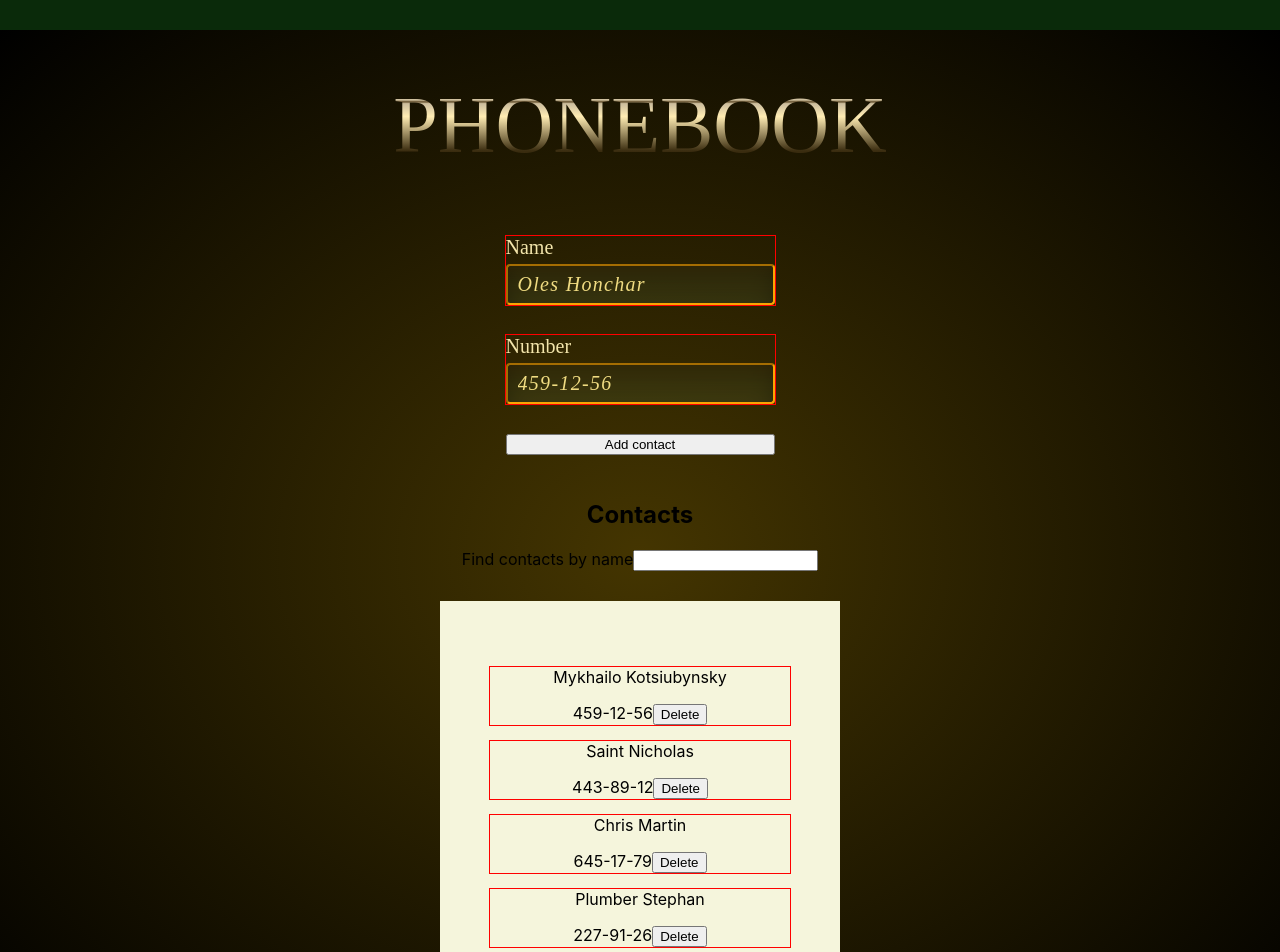
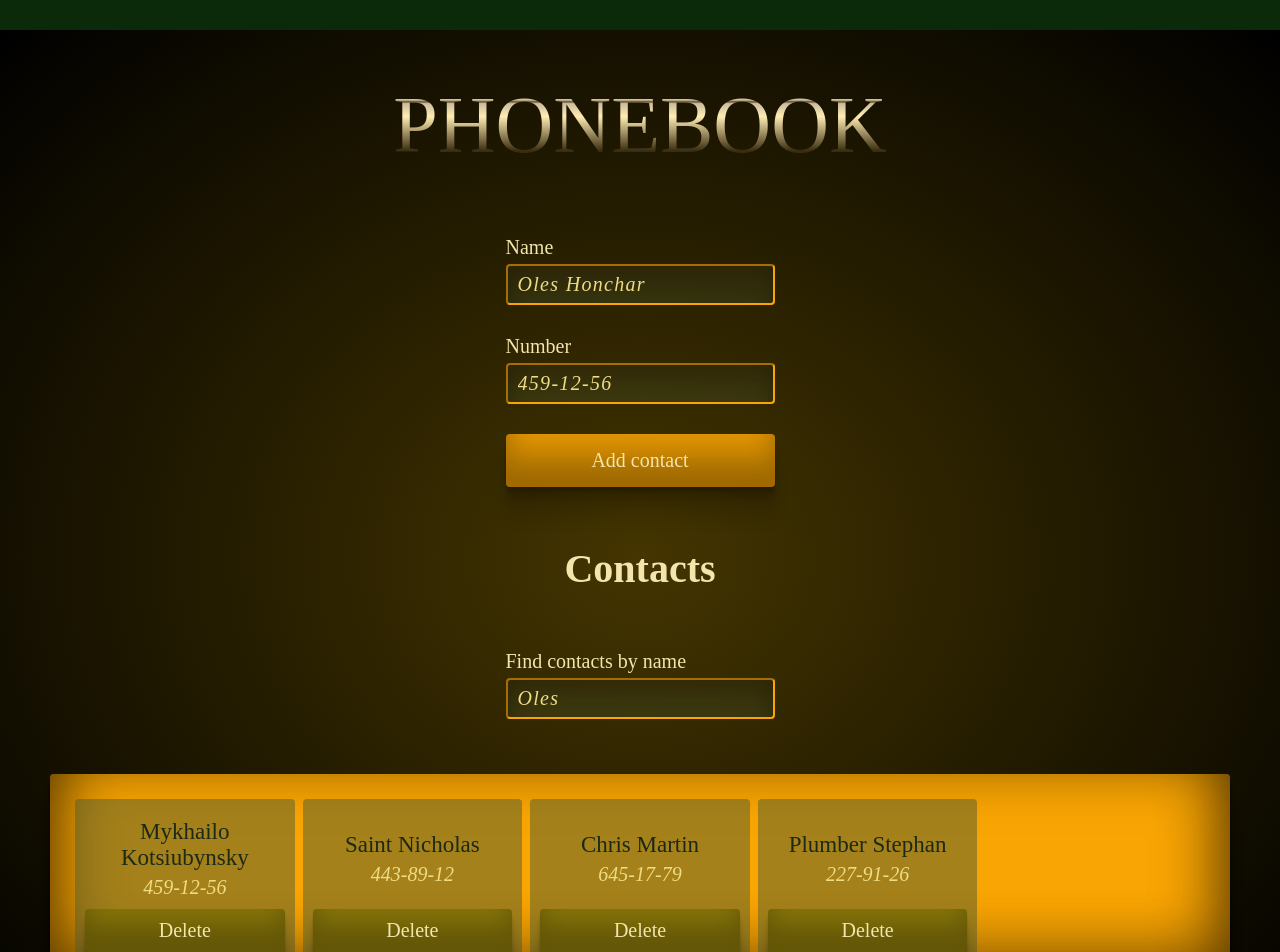
Before and after one commit to OIgaB/goit-react-hw-02-phonebook, a React (Create React App) app: page / in a window 1280 px wide. Shown: the top 952 px of the page. Built offline with nearby package versions, Linux system fonts and the light colour scheme.

Commit message:
Complete styling

```diff
--- a/src/components/App.jsx
+++ b/src/components/App.jsx
@@ -2,7 +2,7 @@ import { Component } from 'react';
 import { ContactForm } from './ContactForm/ContactForm';
 import { Filter } from './Filter/Filter';
 import { ContactList } from './ContactList/ContactList';
-import { Container, Title } from "./styled";
+import { Container, Title, SubTitle, AlertMessage } from "./styled";
 import PropTypes from 'prop-types';
 import { nanoid } from 'nanoid';
 import { Notify } from 'notiflix/build/notiflix-notify-aio';
@@ -19,7 +19,6 @@ export class App extends Component {
     ],
     filter: ''
   }
-
 
   // Функція викликається при відправці форми - змінює state (зшиває масив контактів з новим об'єктом 1го контакта)
   // Якщо введене ім'я вже є в state контактах, то спливе відповідне повідомлення і об'єкт з цим ім'ям не додасться до state
@@ -55,6 +54,7 @@ export class App extends Component {
     return contacts.filter(({ name }) =>
       name.toLowerCase().includes(filter.toLowerCase())
     );
+
   }
 
   // Функція видалення 1го контакта по id (filter створює новий масив без об'єкта з заданим id)
@@ -72,9 +72,13 @@ export class App extends Component {
           <Title>Phonebook</Title>
           <ContactForm onContactCreate={onContactCreate} />
 
-          <h2>Contacts</h2>
+          <SubTitle>Contacts</SubTitle>
           <Filter filter={this.state.filter} onChange={handleFilter} />
-          <ContactList contacts={getVisibleContacts()} onDeleteContact={DeleteContact} /> {/* якщо фільтр пустий, то передасться [] контактів зі state, якщо повний, то [] зі співпадіннями */}
+          {getVisibleContacts().length ? (
+          <ContactList contacts={getVisibleContacts()} onDeleteContact={DeleteContact} /> // якщо фільтр пустий, то передасться [] контактів зі state, якщо повний, то [] зі співпадіннями
+          ) : (
+            <AlertMessage>There is no contact matching your request.</AlertMessage>
+          )}
         </Container>
     );
   }
--- a/src/components/ContactForm/ContactForm.jsx
+++ b/src/components/ContactForm/ContactForm.jsx
@@ -2,7 +2,7 @@
 
 import { Component } from "react";                     // для класів
 import PropTypes from 'prop-types';
-import { Form, Label, Input } from "./styled";
+import { Form, Input, Button } from "./styled";
 
 
 export class ContactForm extends Component {       // для класів
@@ -34,8 +34,8 @@ export class ContactForm extends Component {       // для класів
     render() {
         const { handleFormSubmit, handleChange } = this;
         return (
-            <Form onSubmit={handleFormSubmit}>
-                <Label>
+            <Form onSubmit={handleFormSubmit} autoComplete="off">
+                <label>
                     Name
                         <Input
                             type="text"
@@ -47,8 +47,8 @@ export class ContactForm extends Component {       // для класів
                             required
                             onChange={handleChange}
                         />
-                </Label>
-                <Label>
+                </label>
+                <label>
                     Number
                     <Input
                         type="tel"
@@ -60,8 +60,8 @@ export class ContactForm extends Component {       // для класів
                         placeholder="459-12-56"
                         onChange={handleChange}
                     />
-                </Label>
-                <button>Add contact</button>
+                </label>
+                <Button>Add contact</Button>
             </Form>
         );
     }
--- a/src/components/ContactForm/styled.js
+++ b/src/components/ContactForm/styled.js
@@ -1,8 +1,6 @@
 import styled from 'styled-components';
 
 export const Form = styled.form`
-    /* outline: 1px solid red; */
-    /* background-color: rgba(37, 32, 1, 0.829); */
     display: inline-flex;
     flex-direction: column;
     gap: 30px;
@@ -11,11 +9,6 @@ export const Form = styled.form`
     padding: 25px;
     font-family: 'Playfair Display', serif;
     font-size: 20px;
-`;
-// #f9a504;
-
-export const Label = styled.label`
-    outline: 1px solid red;
     text-align: left;
 `;
 
@@ -31,10 +24,10 @@ export const Input = styled.input`
     letter-spacing: 1.3px;
     border-color: #f9a504;
     transition: border-color 250ms cubic-bezier(0.4, 0, 0.2, 1);
+    outline: none;
 
     box-shadow: #f9a504 0px 30px 60px -70px inset, rgba(0, 0, 0, 0.9) 0px 18px 36px -18px inset;
-    /* box-shadow: #f9a504 0px 30px 60px -60px inset, rgba(0, 0, 0, 0.9) 0px 18px 36px -18px inset; */
-    &:hover,
+        &:hover,
         &:focus {
             border: 2px solid #f9a504;
         }
@@ -49,3 +42,18 @@ export const Input = styled.input`
             background-color: rgba(184, 59, 59, 0.24);
         }
 `;
+
+export const Button = styled.button`
+    background-color: #f9a504;
+    font-family: inherit;
+    border: none;
+    color: rgb(243,229,171);
+    padding: 15px 32px;
+    text-align: center;
+    text-decoration: none;
+    display: inline-block;
+    font-size: 20px;
+    border-radius: 4px;
+    cursor: pointer;
+    box-shadow: rgba(0, 0, 0, 0.17) 0px -23px 25px 0px inset, rgba(0, 0, 0, 0.15) 0px -36px 30px 0px inset, rgba(0, 0, 0, 0.1) 0px -79px 40px 0px inset, rgba(0, 0, 0, 0.06) 0px 2px 1px, rgba(0, 0, 0, 0.09) 0px 4px 2px, rgba(0, 0, 0, 0.09) 0px 8px 4px, rgba(0, 0, 0, 0.09) 0px 16px 8px, rgba(0, 0, 0, 0.09) 0px 32px 16px;
+`;
--- a/src/components/ContactList/ContactList.jsx
+++ b/src/components/ContactList/ContactList.jsx
@@ -2,7 +2,7 @@
 
 import { Component } from "react";                     // для класів
 import PropTypes from 'prop-types';
-import { ListContainer, Contact } from "./styled";
+import { ListContainer, Contact, Name, Number, Wrapper, Button } from "./styled";
 
 
 export class ContactList extends Component {       // для класів
@@ -12,15 +12,14 @@ export class ContactList extends Component {       // для класів
             <ListContainer>                                    {/* <ul> */}
                 {contacts.map(({ id, name, number }) => (
                     <Contact key={id}>                         {/* <li> */}
-                        <p>{name}</p>
-                        <span>{number}</span>
-                        <button type='button' onClick={() => onDeleteContact(id)}>Delete</button>
+                        <Wrapper>
+                        <Name>{name}</Name>
+                        <Number>{number}</Number>
+                        </Wrapper>
+                        <Button type='button' onClick={() => onDeleteContact(id)}>Delete</Button>
                     </Contact>
                 ))}
             </ListContainer>
-
-            // <Container>
-            // </Container>
         );
     }
 }
--- a/src/components/ContactList/styled.js
+++ b/src/components/ContactList/styled.js
@@ -2,13 +2,59 @@ import styled from 'styled-components';
 
 
 export const ListContainer = styled.ul`
+    display: grid;
+    grid-template-columns: repeat(auto-fill, minmax(186px, 1fr));
+    grid-column-gap: 8px;
     margin: 30px auto;
-    max-width: 300px;
-    padding: 50px;
+    padding: 25px;
     text-align: center;
-    background-color: beige;
+    background-color: #f9a504;
+    border-radius: 4px;
+    box-shadow: rgba(0, 0, 0, 0.60) 0px -23px 70px 0px inset, rgba(0, 0, 0, 0.30) 0px -36px 70px 0px inset, rgba(0, 0, 0, 0.1) 0px -79px 40px 0px inset, rgba(0, 0, 0, 0.06) 0px 2px 1px, rgba(0, 0, 0, 0.09) 0px 4px 2px, rgba(0, 0, 0, 0.09) 0px 8px 4px, rgba(0, 0, 0, 0.09) 0px 16px 8px, rgba(0, 0, 0, 0.09) 0px 32px 16px;
 `;
 
 export const Contact = styled.li`
-    outline: 1px solid red;
+    padding: 20px 10px;
+    background-color: #4e5b317e;
+    border-radius: 4px;
+    margin-bottom: 8px;
+    font-family: 'Playfair Display', serif;
 `;
+
+export const Wrapper = styled.div`
+    min-height: 80px;
+    display: flex;
+    flex-direction: column;
+    align-items: center;
+    justify-content: center;
+`;
+
+export const Name = styled.p`
+    color: #1c2916;
+    font-size: 23px;
+    margin: 0;
+    margin-bottom: 5px;
+`;
+
+export const Number = styled.span`
+    font-size: 20px;
+    font-style: italic;
+    color: rgb(240,220,130);
+`;
+
+export const Button = styled.button`
+    margin-top: 10px;
+    background-color: rgb(155,135,12);
+    font-family: inherit;
+    border: none;
+    width: 100%;
+    color: rgb(243,229,171);
+    padding: 10px;
+    text-align: center;
+    text-decoration: none;
+    display: inline-block;
+    font-size: 20px;
+    border-radius: 4px;
+    cursor: pointer;
+    box-shadow: rgba(0, 0, 0, 0.17) 0px -23px 25px 0px inset, rgba(0, 0, 0, 0.15) 0px -36px 30px 0px inset, rgba(0, 0, 0, 0.1) 0px -79px 40px 0px inset, rgba(0, 0, 0, 0.06) 0px 2px 1px, rgba(0, 0, 0, 0.09) 0px 4px 2px, rgba(0, 0, 0, 0.09) 0px 8px 4px, rgba(0, 0, 0, 0.09) 0px 16px 8px, rgba(0, 0, 0, 0.09) 0px 32px 16px;
+`;
--- a/src/components/Filter/Filter.jsx
+++ b/src/components/Filter/Filter.jsx
@@ -2,7 +2,8 @@
 
 // import { Component } from "react";                     // для класів
 import PropTypes from 'prop-types';
-// import { Contact } from "./styled";
+import { Input } from '../ContactForm/styled';
+import { Container } from "./styled";
 
 
 // export class Filter extends Component {       // для класів
@@ -10,18 +11,19 @@ import PropTypes from 'prop-types';
 
 export const Filter = ({ filter, onChange }) => {
     return (
-        <form>
+        <Container>
             <label>
                 Find contacts by name
-                <input
+                <Input
                     type="name"
                     name="filter"
                     value={filter}
                     required
+                    placeholder="Oles"
                     onChange={onChange}
                 />
             </label>
-        </form>
+        </Container>
     );
 }
 
--- a/src/components/Filter/styled.js
+++ b/src/components/Filter/styled.js
@@ -1,7 +1,13 @@
 import styled from 'styled-components';
 
-
-
-export const Contact = styled.li`
-    outline: 1px solid red;
+export const Container = styled.div`
+    display: inline-flex;
+    flex-direction: column;
+    gap: 30px;
+    border-radius: 4px;
+    color: rgb(243,229,171);
+    padding: 25px;
+    font-family: 'Playfair Display', serif;
+    font-size: 20px;
+    text-align: left;
 `;
--- a/src/components/styled.js
+++ b/src/components/styled.js
@@ -3,7 +3,6 @@ import styled from 'styled-components';
 
 export const Container = styled.div`
     margin: 30px auto;
-    /* width: 500px; */
     padding: 50px;
     text-align: center;
     background: radial-gradient(ellipse at center, #443501 0%,#000000 100%);
@@ -35,3 +34,16 @@ export const Title = styled.h1`
             -5px -5px 10px rgba(0, 0, 0, 0.4);
     }
 `;
+
+export const SubTitle = styled.h2`
+    color: rgb(243,229,171);
+    font-family: 'Playfair Display', serif;
+    font-size: 40px;
+`;
+
+export const AlertMessage = styled.p`
+    color: rgb(243,229,171);
+    font-family: 'Playfair Display', serif;
+    font-size: 30px;
+    font-style: italic;
+`;
--- a/src/index.css
+++ b/src/index.css
@@ -7,7 +7,6 @@ body {
     sans-serif;
   -webkit-font-smoothing: antialiased;
   -moz-osx-font-smoothing: grayscale;
-  /* background-color: darkgreen; */
   background-color: rgba(1, 34, 1, 0.959);
 }
 
```
